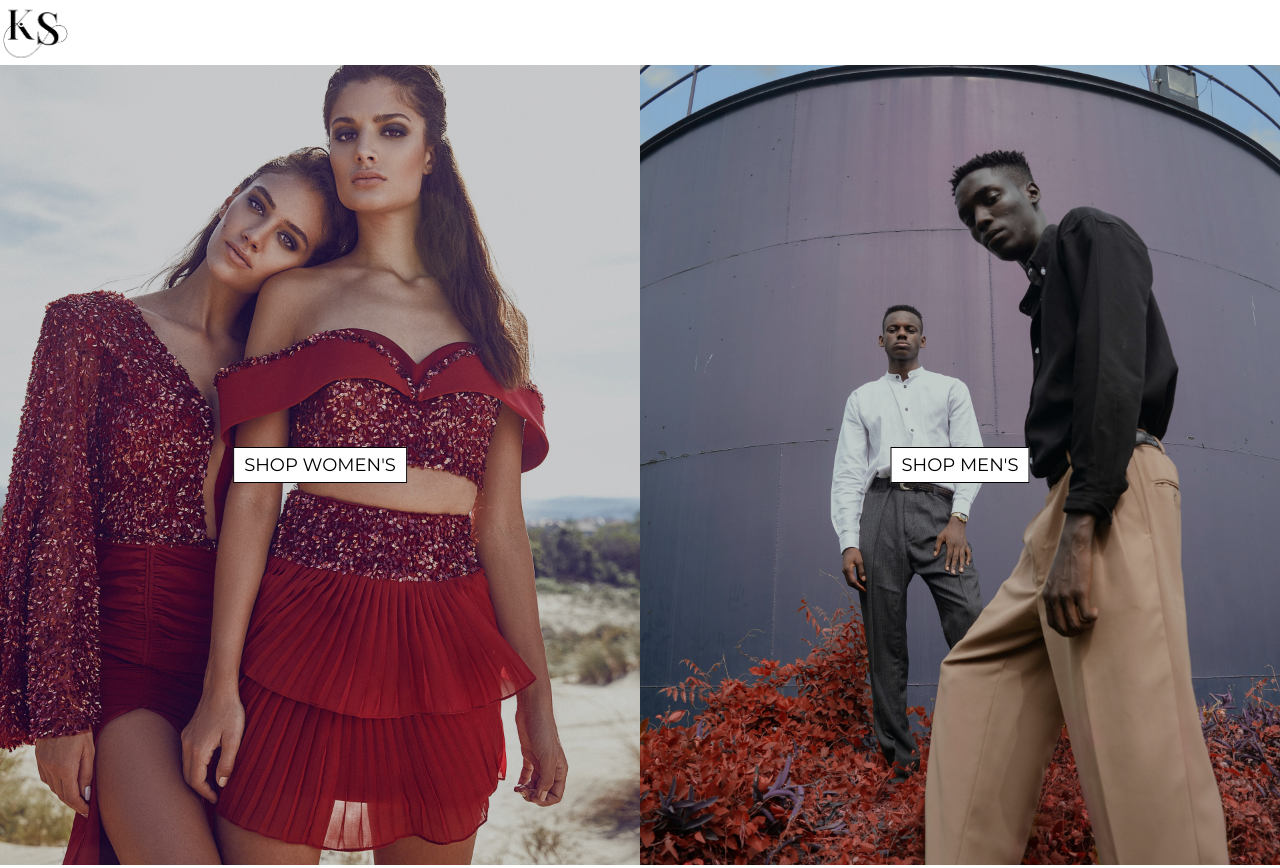
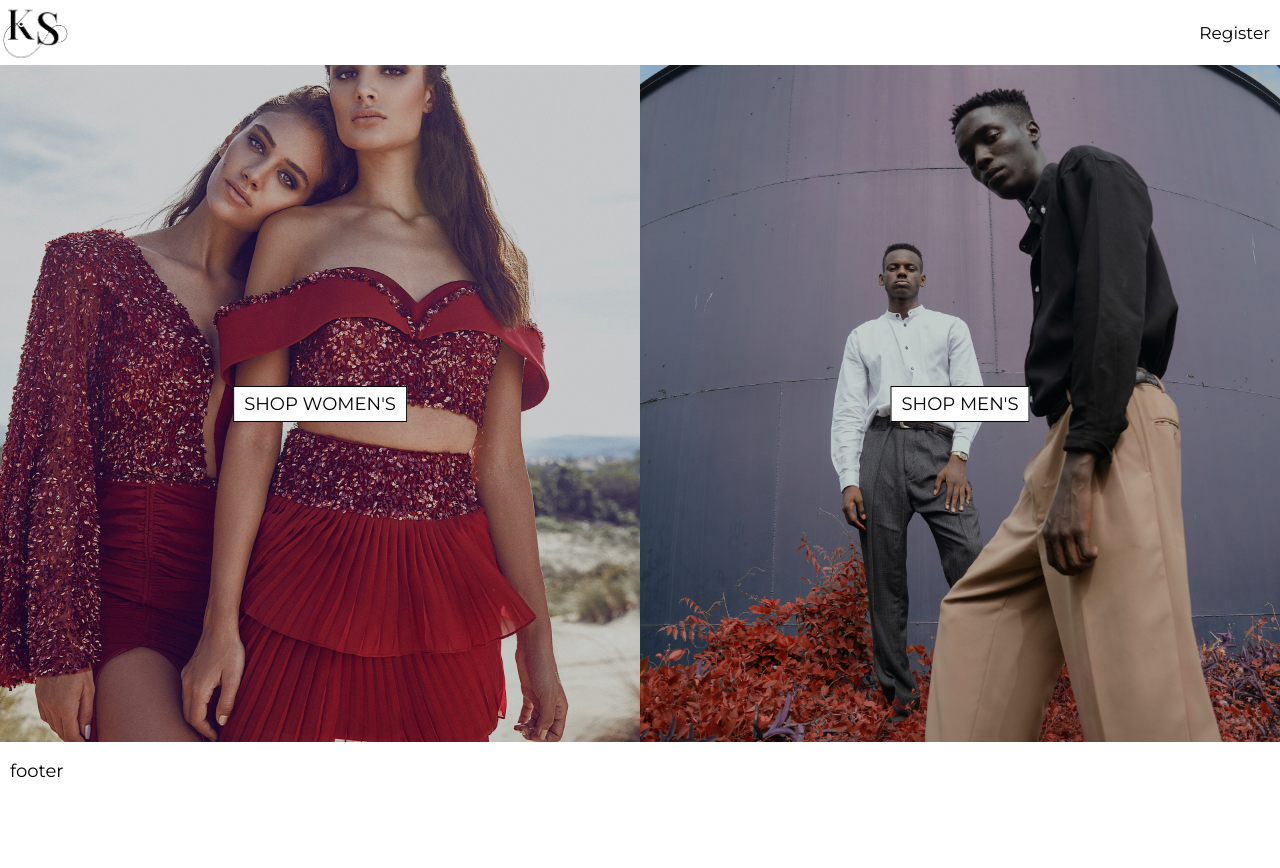
Before and after one commit to KaisaSS/e-commerce, a React (Create React App) app: page / in a window 1280 px wide. After the commit the page ends 800 px from the top, so only its background shows below. Built offline with nearby package versions, Linux system fonts and the light colour scheme.

Commit message:
Add register button to direction and create Footer component

```diff
--- /dev/null
+++ b/src/components/Footer/index.js
@@ -0,0 +1,12 @@
+import React from "react";
+import "./styles.scss";
+
+const Footer = () => {
+  return (
+    <footer className="footer">
+      <div className="wrap">footer</div>
+    </footer>
+  );
+};
+
+export default Footer;
--- /dev/null
+++ b/src/components/Footer/styles.scss
@@ -0,0 +1,8 @@
+.footer {
+  height: 5.8rem;
+
+  .wrap {
+    max-width: 1450px;
+    padding: 20px 10px;
+  }
+}
--- a/src/components/Header/index.js
+++ b/src/components/Header/index.js
@@ -1,4 +1,5 @@
 import React from "react";
+import { Link } from "react-router-dom";
 import "./styles.scss";
 import logo from "../../assets/logo.png";
 
@@ -7,7 +8,16 @@
     <header className="header">
       <div className="wrap">
         <div className="logo">
-          <img src={logo} alt="company logo" />
+          <Link to="/">
+            <img src={logo} alt="company logo" />
+          </Link>
+        </div>
+        <div className="callToActions">
+          <ul>
+            <li>
+              <Link to="/register">Register</Link>
+            </li>
+          </ul>
         </div>
       </div>
     </header>
--- a/src/components/Header/styles.scss
+++ b/src/components/Header/styles.scss
@@ -21,5 +21,28 @@
         width: 100%;
       }
     }
+
+    .callToActions {
+      position: absolute;
+      right: 10px;
+      top: 50%;
+      transform: translateY(-50%);
+      -webkit-transform: translateY(-50%);
+      -moz-transform: translateY(-50%);
+
+      ul,
+      li {
+        margin: 0;
+        padding: 0;
+      }
+
+      li {
+        list-style-type: none;
+
+        a {
+          font-size: 1.7rem;
+        }
+      }
+    }
   }
 }
--- a/src/layouts/HomepageLayout.js
+++ b/src/layouts/HomepageLayout.js
@@ -1,4 +1,5 @@
 import React from "react";
+import Footer from "../components/Footer";
 import Header from "../components/Header";
 
 const HomepageLayout = ({ children }) => {
@@ -6,6 +7,7 @@
     <div className="fullHeight">
       <Header />
       {children}
+      <Footer />
     </div>
   );
 };
--- a/src/layouts/MainLayout.js
+++ b/src/layouts/MainLayout.js
@@ -1,4 +1,5 @@
 import React from "react";
+import Footer from "../components/Footer";
 import Header from "../components/Header";
 
 const MainLayout = ({ children }) => {
@@ -6,6 +7,7 @@
     <div>
       <Header />
       <div className="main">{children}</div>
+      <Footer />
     </div>
   );
 };
--- a/src/pages/Homepage/styles.scss
+++ b/src/pages/Homepage/styles.scss
@@ -1,3 +1,3 @@
 .homepage {
-  height: 100%;
+  height: calc(100% - 6.5rem - 5.8rem);
 }
```
